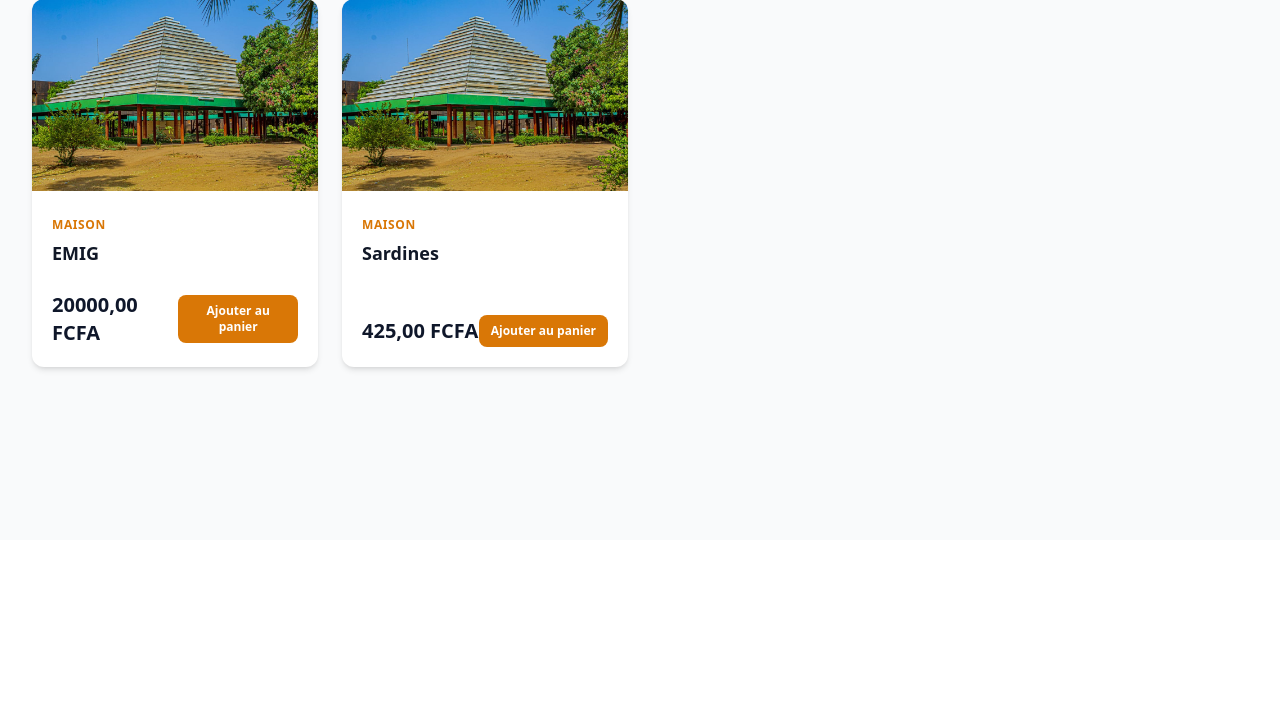
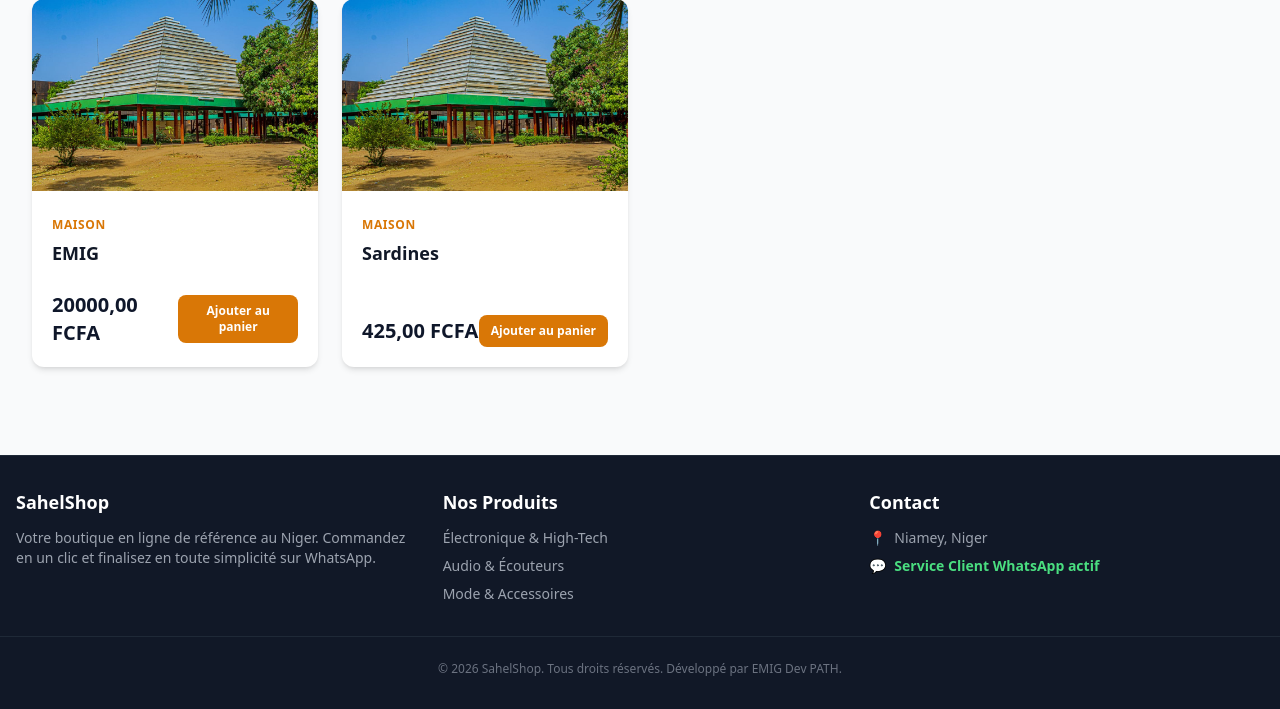
Before and after one commit to mahamadoucharif8796/SahelShop, a Django app: page / in a window 1280 px wide. Shown: the part 260-969 px from the top of the page. Before the commit the page ends 632 px from the top, so only its background shows below. Run offline with Django 5.2, Linux system fonts and the light colour scheme; data comes from the database, SQL or seed files in the repository; some libraries are stand-ins or nearby versions.

Commit message:
Add footer

```diff
--- a/shop/templates/shop/index.html
+++ b/shop/templates/shop/index.html
@@ -112,6 +112,42 @@
             {% endfor %}
         </div>
     </main>
+    <footer class="bg-gray-900 text-gray-300 py-8 mt-12 border-t border-gray-800">
+        <div class="max-w-7xl mx-auto px-4 grid grid-cols-1 md:grid-cols-3 gap-8">
 
+            <div>
+                <h3 class="text-white text-lg font-bold mb-3">SahelShop</h3>
+                <p class="text-sm text-gray-400">
+                    Votre boutique en ligne de référence au Niger. Commandez en un clic et finalisez en toute simplicité sur WhatsApp.
+                </p>
+            </div>
+
+            <div>
+                <h3 class="text-white text-lg font-bold mb-3">Nos Produits</h3>
+                <ul class="text-sm space-y-2 text-gray-400">
+                    <li>Électronique & High-Tech</li>
+                    <li>Audio & Écouteurs</li>
+                    <li>Mode & Accessoires</li>
+                </ul>
+            </div>
+
+            <div>
+                <h3 class="text-white text-lg font-bold mb-3">Contact</h3>
+                <ul class="text-sm space-y-2 text-gray-400">
+                    <li class="flex items-center">
+                        <span class="mr-2">📍</span> Niamey, Niger
+                    </li>
+                    <li class="flex items-center text-green-400 font-semibold">
+                        <span class="mr-2">💬</span> Service Client WhatsApp actif
+                    </li>
+                </ul>
+            </div>
+
+        </div>
+
+        <div class="mt-8 pt-6 border-t border-gray-800 text-center text-xs text-gray-500">
+            &copy; 2026 SahelShop. Tous droits réservés. Développé par EMIG Dev PATH.
+        </div>
+    </footer>
 </body>
 </html>
```
